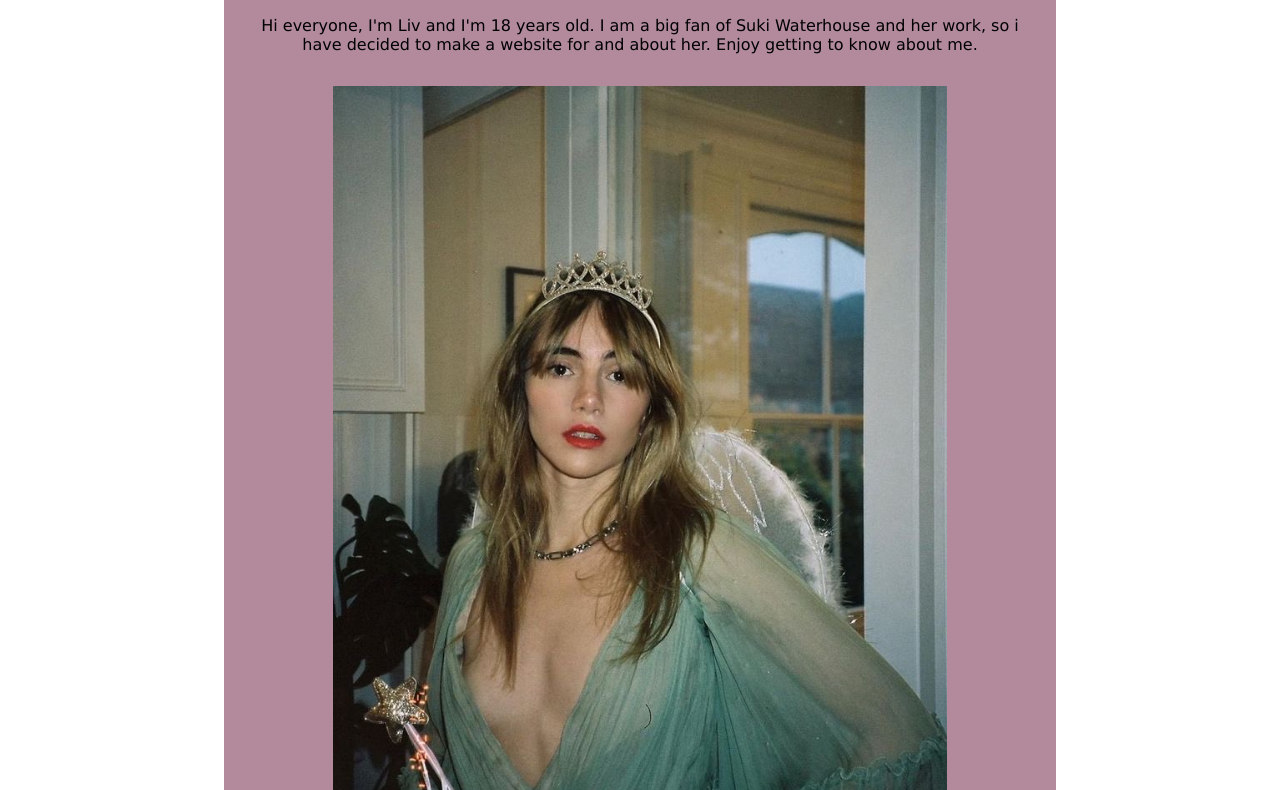
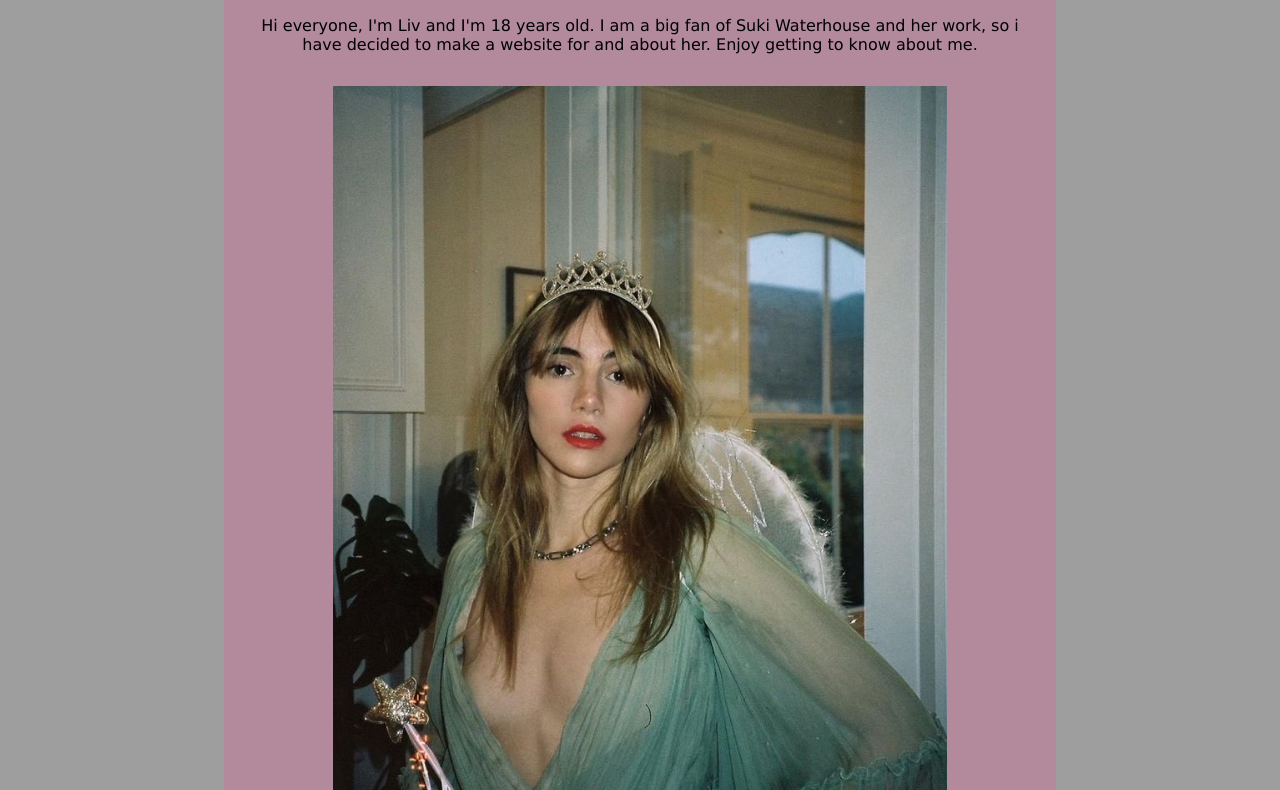
Before and after one commit to livdebeer/Internetstandaarden-Eindopdracht, a plain HTML site: page index.html in a window 1280 px wide. Shown: the part 260-1050 px from the top of the page. Drawn offline with Linux system fonts and the light colour scheme; the site is published under a folder, as on GitHub Pages, so addresses that start at the root find nothing.

Commit message:
Add files via upload

```diff
--- a/style.css
+++ b/style.css
@@ -1,5 +1,5 @@
 body {
-  background: url("/images/solen-feyissa-uF6SAMRXJ2c-unsplash.jpg") no-repeat
+  background: url("./images/solen-feyissa-uF6SAMRXJ2c-unsplash.jpg") no-repeat
     center center/cover;
   display: flex;
   flex-direction: column;
```
